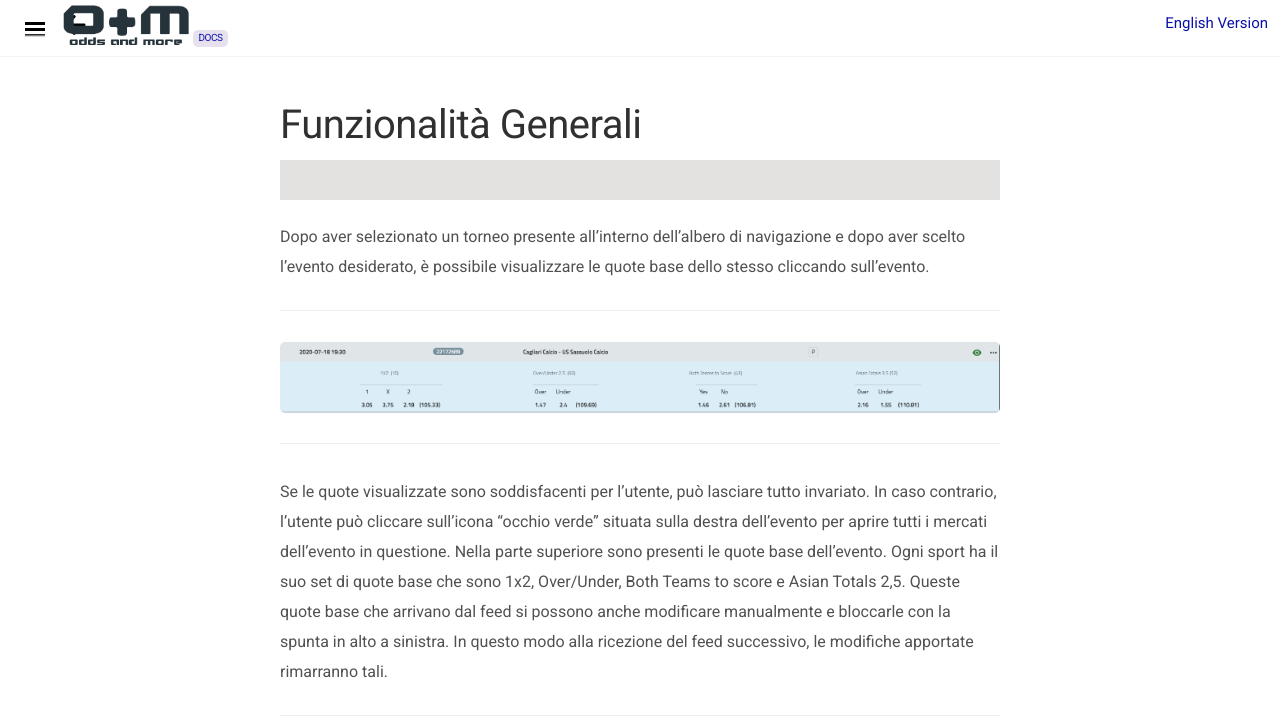
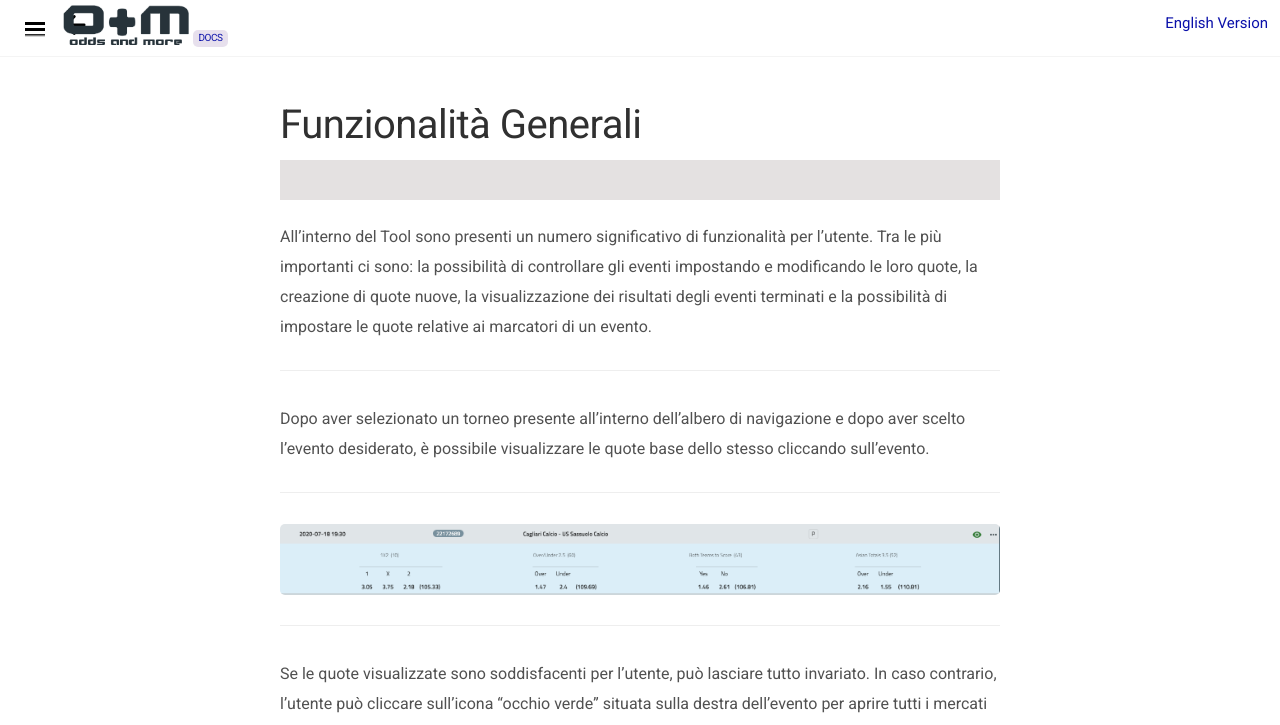
Before and after one commit to docsforodds/docs, a Jekyll site: the page built from docs/it/gestione-quote/index.md, in a window 1280 px wide and 1367 px high, cut to the strip 0-725 px from the top of the window. Built offline with Jekyll 4.4.1, drawn with Linux system fonts in a browser that asks for light colours; nearby versions of some CDN libraries.

Commit message:
edit funzionalità generali

```diff
--- a/docs/it/gestione-quote/index.md
+++ b/docs/it/gestione-quote/index.md
@@ -8,6 +8,12 @@ icon: fas fa-circle
 <p class="message">
 
 </p>
+
+
+<font size="3">All’interno del Tool sono presenti un numero significativo di funzionalità per l’utente. Tra le più importanti ci sono: la possibilità di controllare gli eventi impostando e modificando le loro quote, la creazione di quote nuove, la visualizzazione dei risultati degli eventi terminati e la possibilità di impostare le quote relative ai marcatori di un evento.</font>
+
+---
+
 
  <font size="3">Dopo aver selezionato un torneo presente all’interno dell’albero di navigazione e dopo aver scelto l’evento desiderato, è possibile visualizzare le quote base dello stesso cliccando sull’evento.</font>
 ---
```
